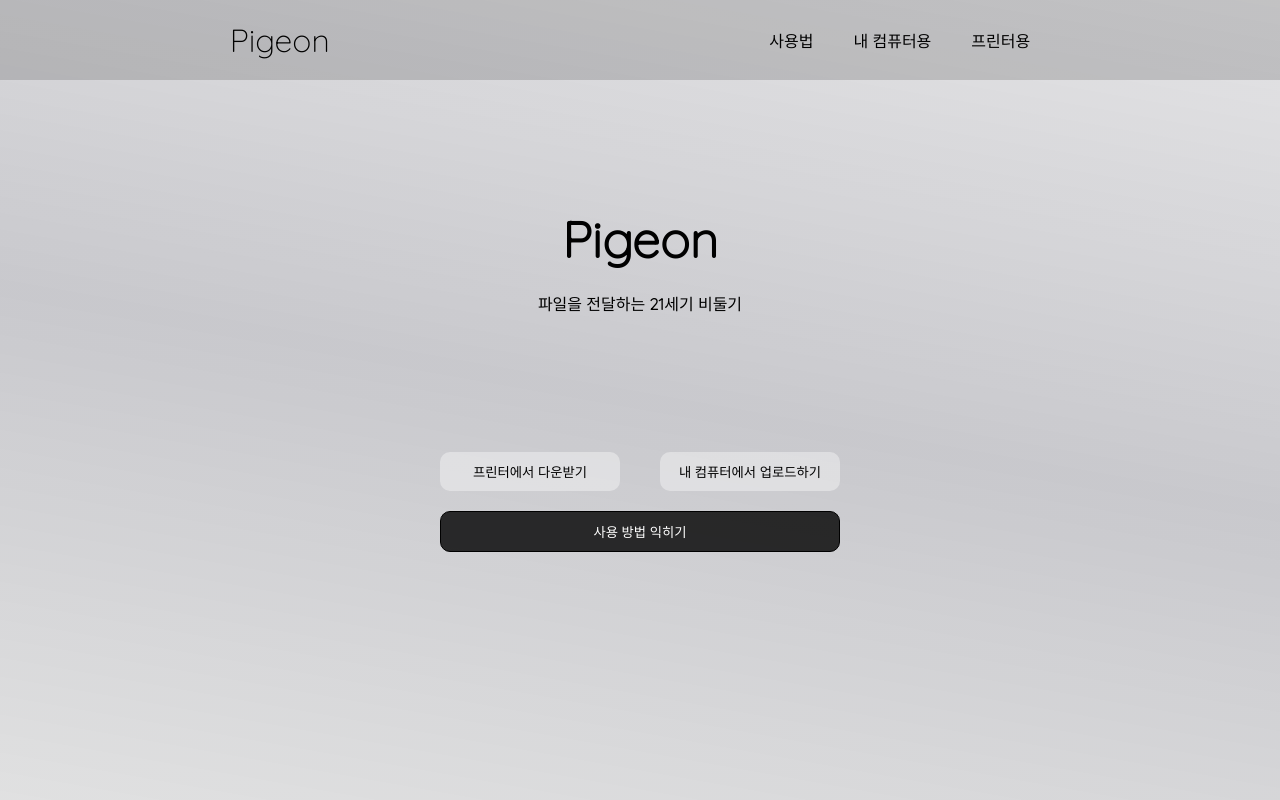
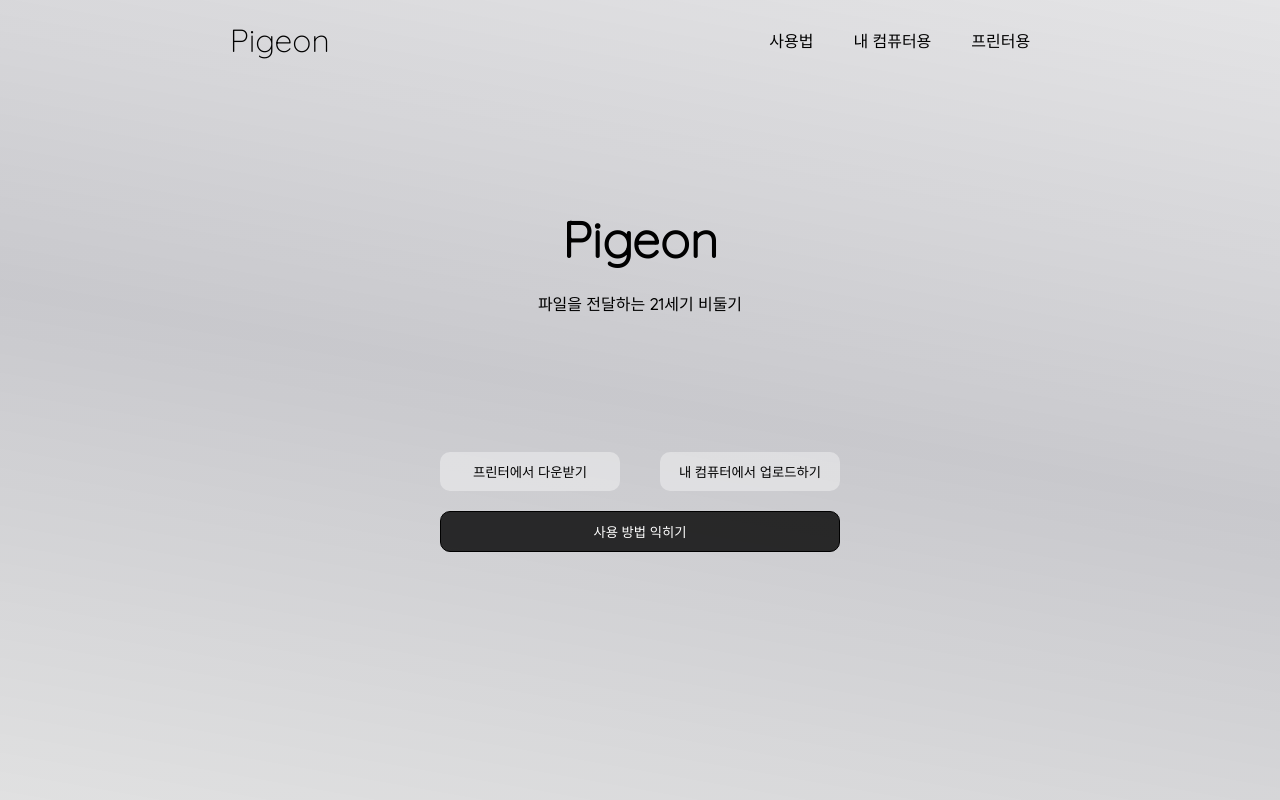
Before and after one commit to sjsh-sujebi/wapt-frontend, a React (Create React App) app: page / in a window 1280 px wide. Shown: the top 800 px of the page. Built offline with nearby package versions, Linux system fonts and the light colour scheme.

Commit message:
better navbar

```diff
--- a/src/styles/TopNav.css
+++ b/src/styles/TopNav.css
@@ -9,7 +9,7 @@
     align-items: center;
     min-width: 320px;
     justify-content: space-around;
-    background-color: rgba(0, 0, 0, 0.148);
+    /* background-color: rgba(0, 0, 0, 0.148); */
     position: fixed;
     max-width: 100vw !important;
     width: calc(100vw - 40px);
```
